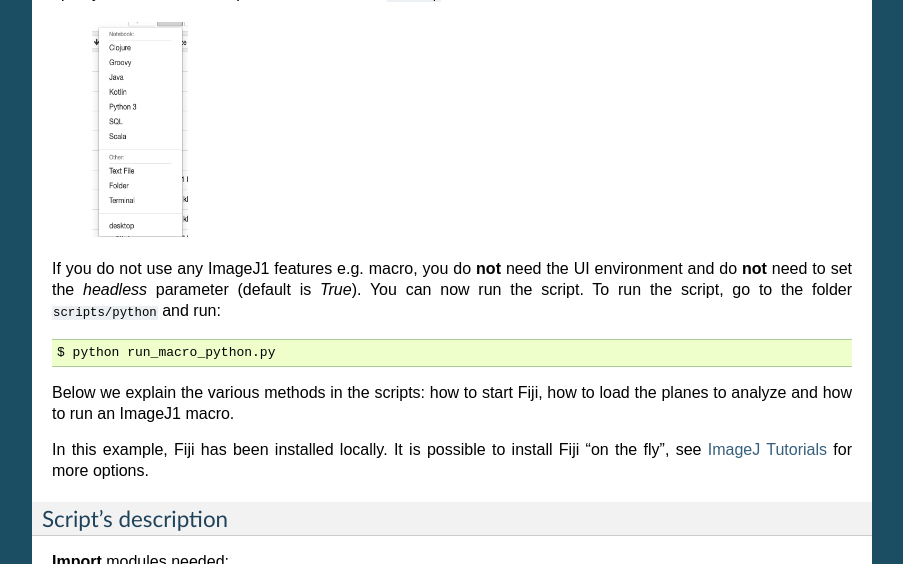
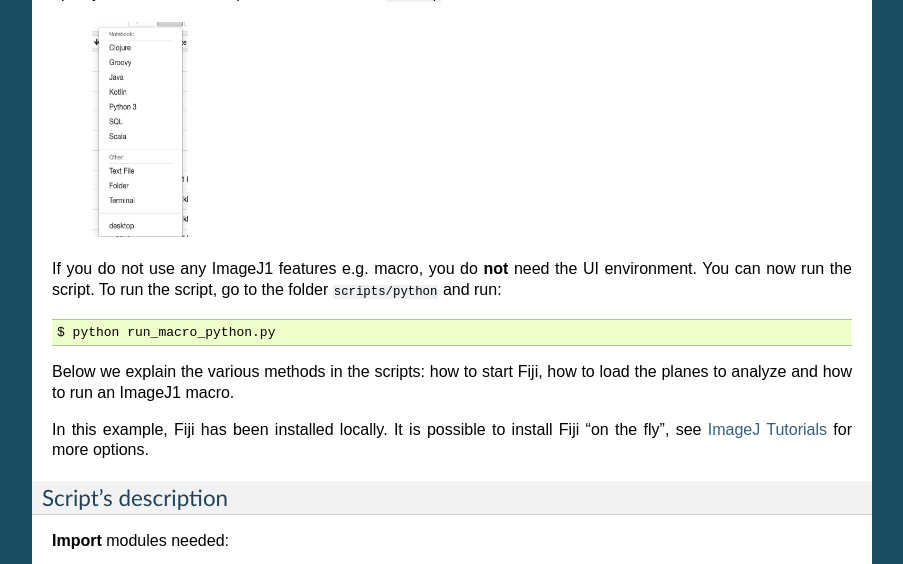
Before and after one commit to ome/omero-guide-fiji, a Sphinx documentation site: the page built from docs/imagej_python.rst, in a window 1280 px wide and 900 px high, scrolled down 1887 px, cut to the strip 0-564 px from the top of the window. Shown: the whole strip, without its empty margins (198-1101 px from the left). Built offline with Sphinx 7.4.7, drawn with Linux system fonts in a browser that asks for light colours.

Commit message:
remove headless flag

```diff
--- a/docs/imagej_python.rst
+++ b/docs/imagej_python.rst
@@ -92,7 +92,7 @@ If you have used the option 2 above, select ``desktop`` to start the UI environm
 
     \ |image0|
 
-If you do not use any ImageJ1 features e.g. macro, you do **not** need the UI environment and do **not** need to set the `headless` parameter (default is `True`).
+If you do not use any ImageJ1 features e.g. macro, you do **not** need the UI environment.
 You can now run the script. To run the script, go to the folder ``scripts/python`` and run::
 
     $ python run_macro_python.py
```
